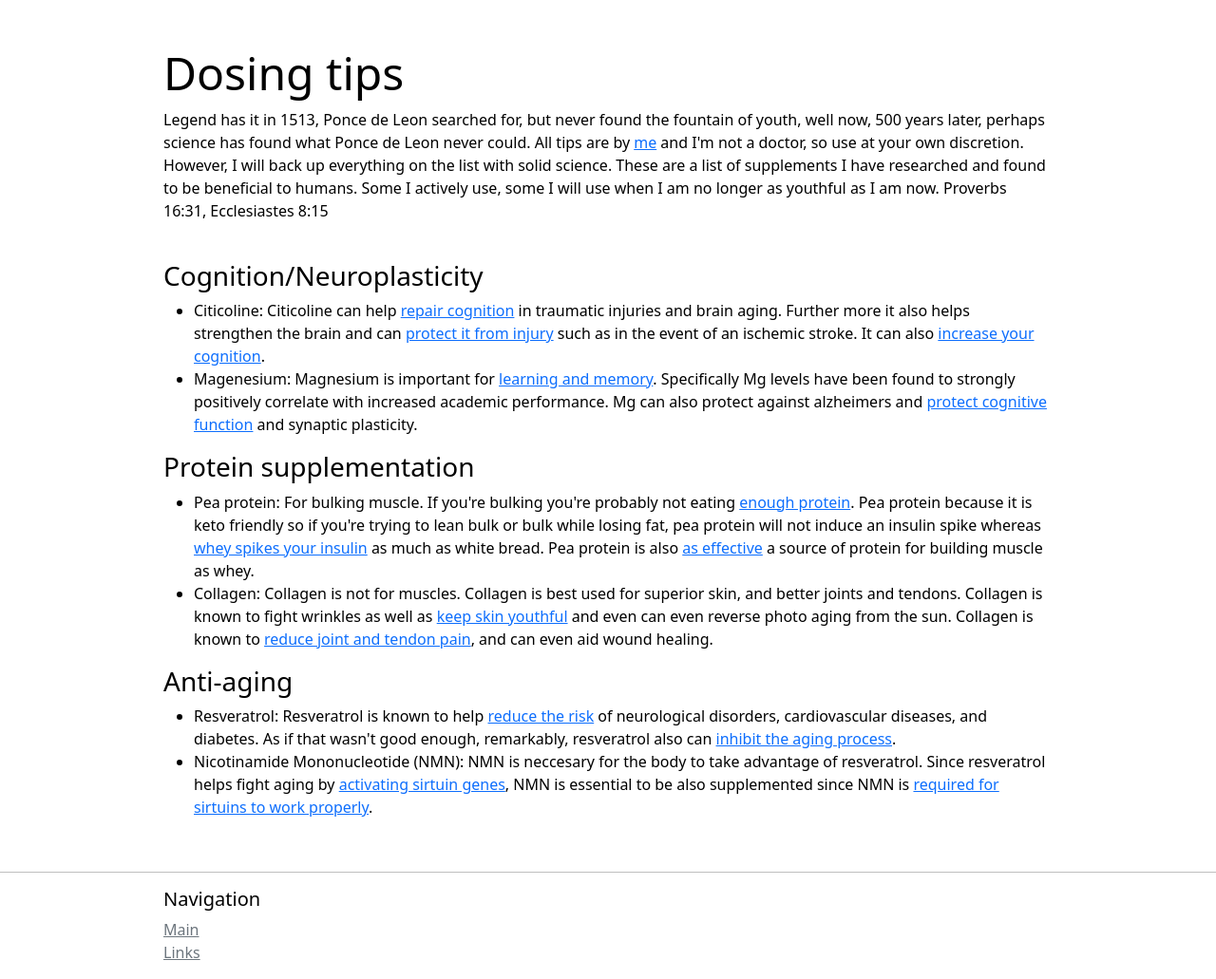
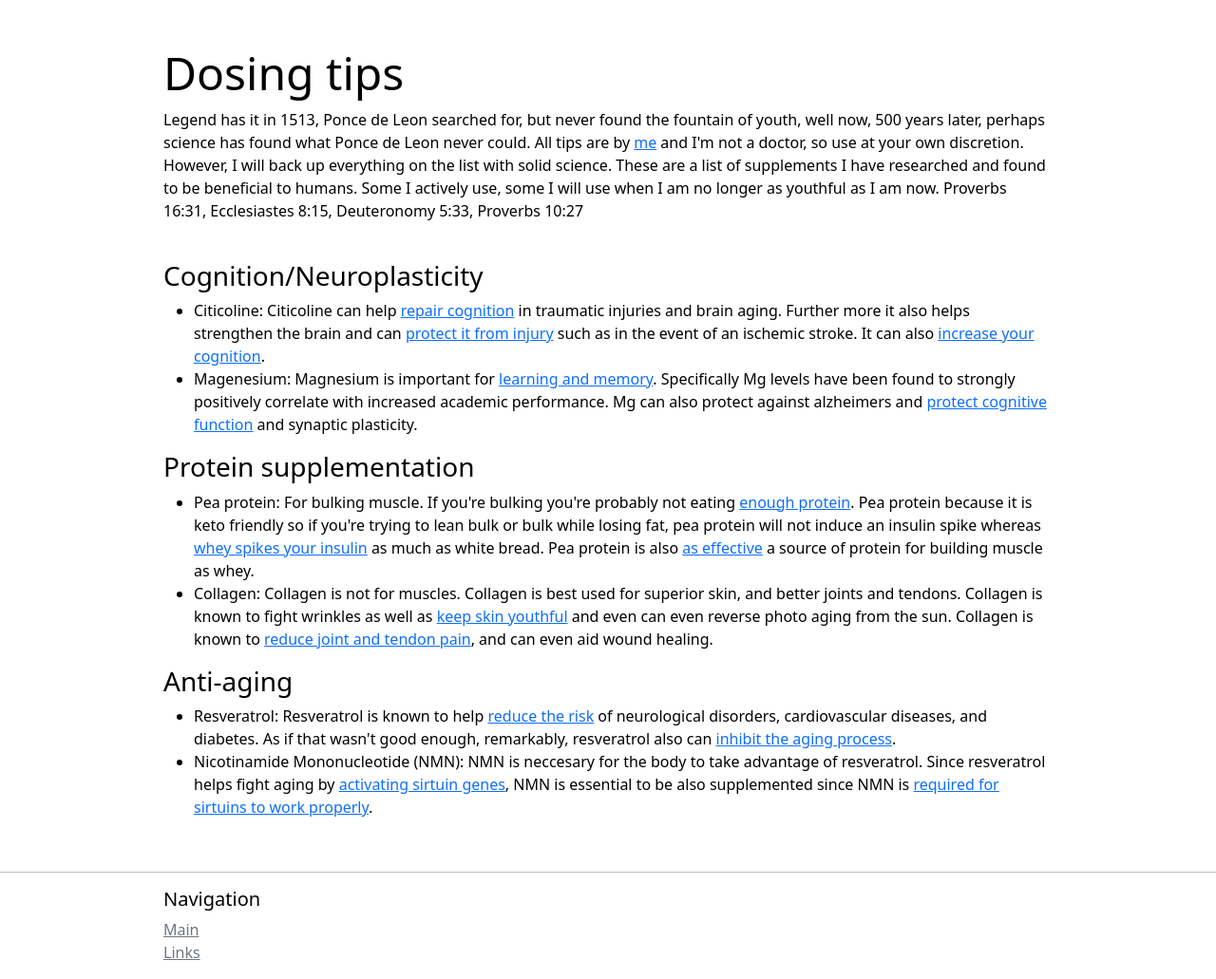
Before and after one commit to theochiu/theochiu.github.io, a Jekyll site: the page built from dosing/index.html, in a window 1280 px wide. Shown: the whole page at 95% size. Built offline with Jekyll 4.4.1, drawn with Linux system fonts in a browser that asks for light colours.

Commit message:
more verses for dosing

```diff
--- a/dosing/index.html
+++ b/dosing/index.html
@@ -13,7 +13,7 @@ keywords: [Dosing, protein, cognition, supplements, aging, anti-aging]
 	and I'm not a doctor, so use at your own discretion. However, I will back up everything on
 	the list with solid science. These are a list of supplements I have researched and found
 	to be beneficial to humans. Some I actively use, some I will use when I am no longer
-	as youthful as I am now. Proverbs 16:31, Ecclesiastes 8:15
+	as youthful as I am now. Proverbs 16:31, Ecclesiastes 8:15, Deuteronomy 5:33, Proverbs 10:27
 </p>
 <br>
 
```
